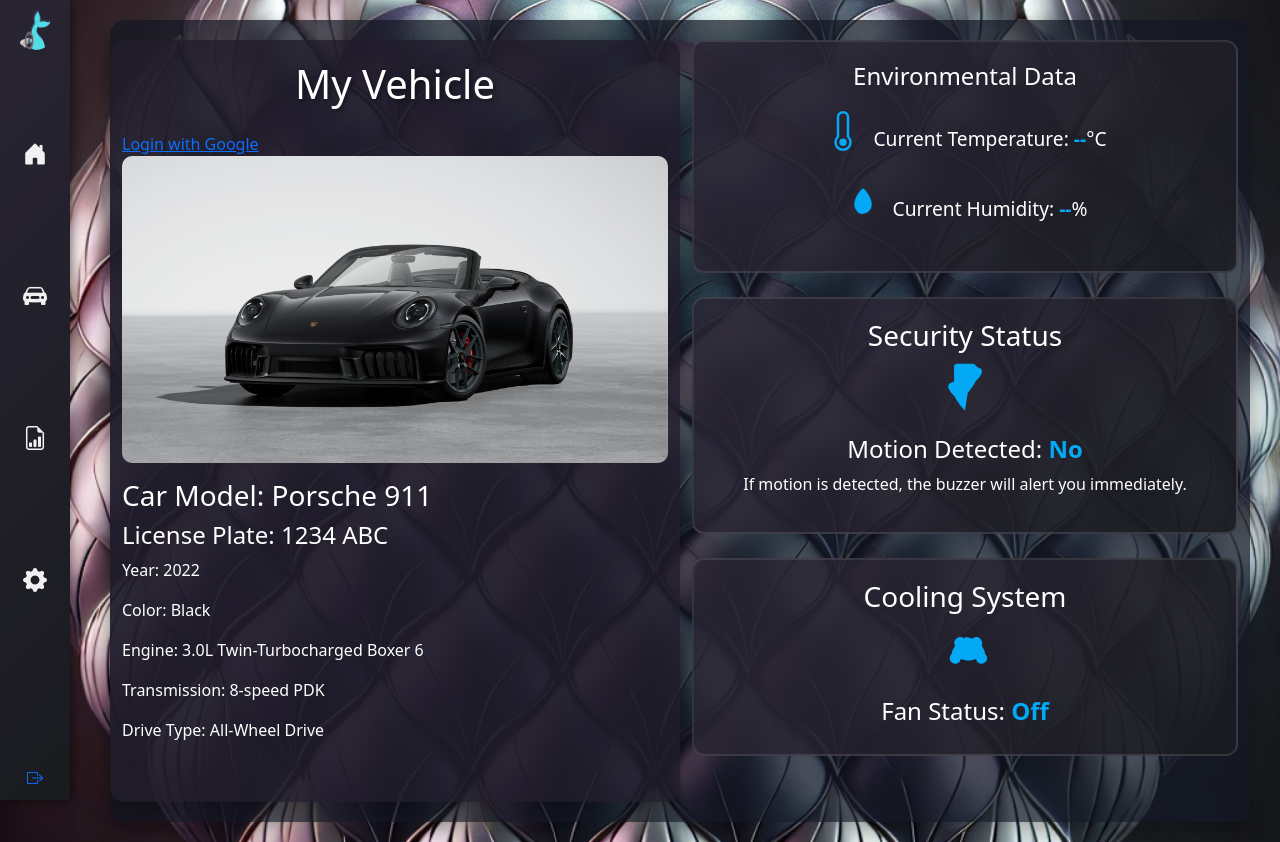
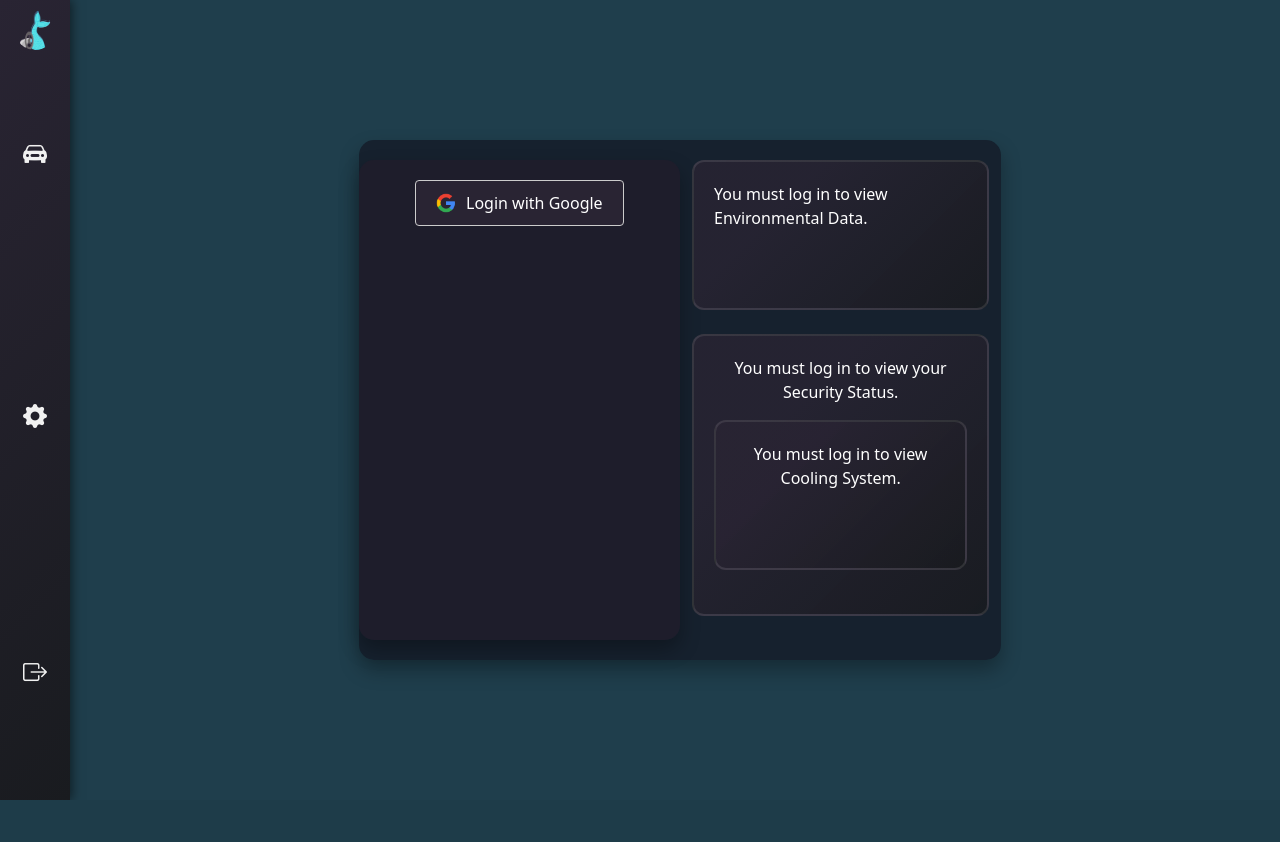
Before and after one commit to meghank1066/IOT_CarSystem, a Flask app: page / in a window 1280 px wide. After the commit the page ends 800 px from the top, so only its background shows below. Run offline with Flask 3, Linux system fonts and the light colour scheme; some libraries are stand-ins or nearby versions.

Commit message:
git commit - updated templates - got google login to work on local domain. - been working on sensors however cant seem to figure it out currently - trying to set up pubnub but waiting

```diff
--- a/app.py
+++ b/app.py
@@ -1,15 +1,52 @@
 from flask import Flask, render_template, session, url_for, abort, request, redirect, send_from_directory, jsonify
-from google_auth_oauthlib.flow import Flow
+from authlib.integrations.flask_client import OAuth
 import os
 from dotenv import load_dotenv
+from authlib.integrations.flask_client import OAuth
 import mysql.connector
 from flask_session import Session
 import requests
-from pubnub import Pubnub
-from dotenv import load_dotenv
-from pubnub.pam import AccessManager
+from pubnub.pubnub import PubNub
+from pubnub.pnconfiguration import PNConfiguration
+from pubnub.models.consumer.access_manager import PNGrantTokenResult
 
 load_dotenv()
+
+# flask
+
+app = Flask(__name__)
+app.secret_key = os.getenv("FLASK_SECRET_KEY")
+
+# pubnub
+pnconfig = PNConfiguration()
+pnconfig.publish_key = os.getenv("PUBNUB_PUBLISH_KEY")
+pnconfig.subscribe_key = os.getenv("PUBNUB_SUBSCRIBE_KEY")
+pnconfig.ssl = True
+pnconfig.cipher_key = os.getenv("PUBNUB_CIPHER_KEY")
+pnconfig.uuid = "server-app"
+# pnconfig.user_id = "server-app"
+
+pubnub = PubNub(pnconfig)
+
+
+
+
+
+
+
+# google oauth
+
+oauth = OAuth(app)
+CONF_URL = 'https://accounts.google.com/.well-known/openid-configuration'
+google = oauth.register(
+    name='google',
+    server_metadata_url=CONF_URL,
+    client_id=os.getenv("GOOGLE_CLIENT_ID"),
+    client_secret=os.getenv("GOOGLE_CLIENT_SECRET"),
+    client_kwargs={'scope': 'openid email profile'}
+)
+
+# database
 
 def get_db_connection():
     return mysql.connector.connect(
@@ -19,11 +56,9 @@ def get_db_connection():
         database=os.environ.get("DB_NAME", "autosiren")
     )
 
-pubnub = Pubnub(publish_key=os.getenv("PUBNUB_PUBLISH_KEY"),
-                subscribe_key=os.getenv("PUBNUB_SUBSCRIBE_KEY"))
-
+# flask app
 app = Flask(__name__)
-app.secret_key = os.environ.get("FLASK_SECRET_KEY")
+app.secret_key = os.getenv("FLASK_SECRET_KEY")
 app.config['SESSION_TYPE'] = 'filesystem'
 app.config['SESSION_PERMANENT'] = False
 app.config['SESSION_USE_SIGNER'] = True
@@ -33,24 +68,25 @@ app.config['SESSION_COOKIE_SAMESITE'] = 'Lax'
 app.config['SESSION_COOKIE_NAME'] = 'session'
 Session(app)
 
-def pubnub_callback(message, channel):
-    print(f"Received message from {channel}: {message}")
+pubnub.publish().channel("iot_channel").message({"data": "Hello IoT!"}).sync()
 
-pubnub.subscribe(channels=["iot_channel"], callback=pubnub_callback)
+@app.route("/pubnub/token")
+def pubnub_token():
+    token_result: PNGrantTokenResult = pubnub.grant_token() \
+        .resources() \
+        .channels({"iot_channel": {"read": True, "write": True}}) \
+        .ttl(60) \
+        .sync()
 
-pam = AccessManager(pubnub)
-
-pubnub.grant(
-    channels=["iot_channel"],
-    read=True,
-    write=True,
-    ttl=60,
-    auth_keys=["device_auth_key"]
-)
+    return jsonify({"token": token_result.token})
 
 
 @app.route("/", methods=["GET", "POST"])
 def index():
+    if 'user' in session:
+        session['email'] = session['user']['email']
+    else:
+        session.pop('email', None)
     return render_template("index.html")
 
 
@@ -70,13 +106,25 @@ def favicon():
 
 @app.route("/login")
 def login():
-    return render_template("login.html")
+  redirect_uri = url_for('authorize', _external=True)
+  return google.authorize_redirect(redirect_uri)
 
+@app.route('/authorize')
+def authorize():
+    token = google.authorize_access_token()
+    user_info = token['userinfo']
+    session['user'] = user_info
+    session['email'] = user_info['email']
+    return redirect(url_for('index'))
 
-@app.route("/logout")
+@app.route("/settings")
+def settings():
+    return render_template("settings.html")
+
+@app.route('/logout')
 def logout():
-    session.clear()
-    return redirect("/")
+    session.pop('user', None)
+    return redirect('/')
 
 @app.route("/protected_area")
 def protected_area():
@@ -86,21 +134,21 @@ def protected_area():
         <a href='/logout'><button>Log out</button></a>
     """
 
-@app.route('/facebook_login', methods=['POST'])
-def facebook_login():
-    data = request.get_json()
-    access_token = data.get('accessToken')
+# @app.route('/facebook_login', methods=['POST'])
+# def facebook_login():
+#     data = request.get_json()
+#     access_token = data.get('accessToken')
 
-    validation_url = f"https://graph.facebook.com/debug_token?input_token={access_token}&access_token={app.config['FACEBOOK_APP_ID']}|{app.config['FACEBOOK_APP_SECRET']}"
-    response = requests.get(validation_url)
-    result = response.json()
+#     validation_url = f"https://graph.facebook.com/debug_token?input_token={access_token}&access_token={app.config['FACEBOOK_APP_ID']}|{app.config['FACEBOOK_APP_SECRET']}"
+#     response = requests.get(validation_url)
+#     result = response.json()
 
-    if result.get('data', {}).get('is_valid'):
-        user_info = requests.get(f'https://graph.facebook.com/me?fields=id,name,email&access_token={access_token}')
-        user_data = user_info.json()
-        return jsonify(user_data)
-    else:
-        return jsonify({'error': 'Invalid token'}), 400
+#     if result.get('data', {}).get('is_valid'):
+#         user_info = requests.get(f'https://graph.facebook.com/me?fields=id,name,email&access_token={access_token}')
+#         user_data = user_info.json()
+#         return jsonify(user_data)
+#     else:
+#         return jsonify({'error': 'Invalid token'}), 400
 
 if __name__ == "__main__":
     app.run(debug=True)
--- a/static/css/dashboard.css
+++ b/static/css/dashboard.css
@@ -1,8 +1,9 @@
 body {
-    background-image: url('/static/images/scales.png');
-    background-size: cover;
+    /* background-image: url('/static/images/scales.png'); */
+    background-color: #1f3e4c;
+    /* background-size: cover;
     background-repeat: no-repeat;
-    background-position: center;
+    backgro#917c7cposition: center; */
     color: #f1f1f1;
     font-family: 'Roboto', sans-serif;
     margin: 0;
@@ -48,7 +49,7 @@ h3, h4, p
 }
 
 .left-section,
-.right-section {
+.right-section  {
     flex: 1;
     display: flex;
     flex-direction: column;
@@ -63,7 +64,7 @@ h3, h4, p
     align-items: center;
 }
 
-.left-section img {
+.left-section img:not(.google-icon) {
     max-width: 100%;
     border-radius: 10px;
     margin-bottom: 20px;
@@ -236,9 +237,22 @@ p {
 }
 
 .container {
-    margin-left: 270px; /* Adjust based on sidebar width */
+    margin-left: 270px;
     padding: 20px;
 }
+
+
+.slim-sidebar ul li:last-child {
+    margin-bottom: 5px;
+}
+
+.slim-sidebar ul li:last-child a {
+    line-height: 0.10;
+}
+
+
+
+
 
 /* Responsive Sidebar */
 @media (max-width: 768px) {
--- /dev/null
+++ b/static/css/layout.css
@@ -0,0 +1,100 @@
+.btn-google {
+    display: inline-flex;
+    align-items: center;
+    gap: 10px;
+    background-color: #292433;
+    color: #ffffff;
+    border: 1px solid #ccc;
+    border-radius: 4px;
+    padding: 10px 20px;
+    font-weight: 500;
+    text-decoration: none;
+    transition: background-color 0.3s, box-shadow 0.3s;
+}
+
+.btn-google:hover {
+    background-color: #1a1620;
+    box-shadow: 0 2px 4px rgba(0,0,0,0.2);
+}
+
+.google-icon {
+    width: 20px;
+    height: 20px;
+}
+
+ .slim-sidebar {
+            position: fixed;
+            top: 0;
+            left: 0;
+            height: 100%;
+            width: 70px;
+            background: linear-gradient(135deg, #292433, #191b1f);
+            display: flex;
+            flex-direction: column;
+            align-items: center;
+            justify-content: space-between;
+            padding: 10px 0;
+            box-shadow: 2px 0 10px rgba(0, 0, 0, 0.5);
+            z-index: 1000;
+
+        }
+
+        .slim-sidebar img {
+            width: 40px;
+            height: 40px;
+            border-radius: 50%;
+            margin-bottom: 10px;
+        }
+
+        .slim-sidebar ul {
+            margin-top: 5px;
+            list-style: none;
+            padding: 0;
+            margin: 0;
+            flex-grow: 1;
+            display: flex;
+            flex-direction: column;
+            align-items: center;
+            gap: 140px;
+        }
+
+        .slim-sidebar ul li {
+            width: 100%;
+            text-align: center;
+            padding-top: 80%;
+            margin-top: 70%;
+        }
+
+        .slim-sidebar ul li a {
+            display: block;
+            text-decoration: none;
+            color: #f1f1f1;
+            font-size: 1.2rem;
+            padding: 10px;
+            transition: background 0.3s;
+        }
+
+        .slim-sidebar ul li a:hover {
+            background: #03a9f4;
+            border-radius: 50%;
+            color: #fff;
+        }
+
+        .slim-sidebar ul li a i {
+            font-size: 1.5rem;
+        }
+
+        .main-content {
+            margin-left: 80px;
+            padding: 20px;
+        }
+
+        @media (max-width: 768px) {
+            .slim-sidebar {
+                width: 60px;
+            }
+
+            .main-content {
+                margin-left: 70px;
+            }
+        }
--- a/templates/index.html
+++ b/templates/index.html
@@ -3,9 +3,9 @@
 <div class="container">
     <div class="row">
         <div class="col-md-6 left-section">
+            {% if session.email %}
             <div class="myvehicle mb-4">
                 <h1 class="mb-4">My Vehicle</h1>
-                <a href="{{ url_for('login') }}">Login with Google</a>
                 <img src="{{ url_for('static', filename='images/myporsche.png') }}" alt="Car" class="img-fluid mb-3">
                 <h3>Car Model: Porsche 911</h3>
                 <h4>License Plate: 1234 ABC</h4>
@@ -15,10 +15,22 @@
                 <p>Transmission: 8-speed PDK</p>
                 <p>Drive Type: All-Wheel Drive</p>
             </div>
+            {% else %}
+            <div class="myvehicle mb-4">
+              <a href="{{ url_for('login') }}" class="btn-google">
+    <img src="{{ url_for('static', filename='images/logo.png') }}"
+         alt="Google logo"
+         class="google-icon">
+    Login with Google
+</a>
+            </div>
+            {% endif %}
         </div>
         <div class="col-md-6">
             <div class="temperature mb-4">
+                {% if session.email %}
                 <h3>Environmental Data</h3>
+
                 <div class="data-row">
                     <svg xmlns="http://www.w3.org/2000/svg" width="40" height="40" fill="currentColor" class="bi bi-thermometer" viewBox="0 0 16 16">
                         <path d="M8 14a1.5 1.5 0 1 0 0-3 1.5 1.5 0 0 0 0 3" />
@@ -33,8 +45,13 @@
                     </svg>
                     <h4>Current Humidity: <span id="current_humidity">--</span>%</h4>
                 </div>
-            </div>
+                  {% else %}
+<p class="mb-3">You must log in to view Environmental Data.</p>
+{% endif %}
+
+                </div>
             <div class="motion-detection mb-4">
+                {% if session.email %}
                 <h3>Security Status</h3>
                 <svg xmlns="http://www.w3.org/2000/svg" width="60" height="60" fill="currentColor" class="bi bi-shield-shaded" viewBox="0 0 16 16">
                     <path d="M5.072 1.513a1 1 0 0 1 .856-.507h4.144a1 1 0 0 1 .856.507l.093.16a1 1 0 0 0 .514.336l.176.036a1 1 0 0 1 .743.636l.032.095a1 1 0 0 1-.031.719l-.33.659a4.993 4.993 0 0 1-.752.959l-.474.453a6.992 6.992 0 0 1-.941 1.56l-.542.786a7.998 7.998 0 0 1-.689.828L8 13.536l-.688-.792a8.008 8.008 0 0 1-.686-.829l-.542-.786a6.992 6.992 0 0 1-.941-1.56l-.474-.453a4.992 4.992 0 0 1-.752-.96l-.33-.658a1 1 0 0 1-.031-.719l.032-.095a1 1 0 0 1 .743-.636l.176-.036a1 1 0 0 0 .514-.336l.093-.16z"/>
@@ -42,14 +59,21 @@
                 <h4>Motion Detected: <span id="motion_status">No</span></h4>
                 <p>If motion is detected, the buzzer will alert you immediately.</p>
             </div>
-
+                  {% else %}
+<p class="mb-3">You must log in to view your Security Status.</p>
+{% endif %}
             <div class="cooling-system mb-4">
+                {% if session.email %}
                 <h3>Cooling System</h3>
                 <svg xmlns="http://www.w3.org/2000/svg" width="60" height="60" fill="currentColor" class="bi bi-fan" viewBox="0 0 16 16">
                     <path d="M8 8.5A1.5 1.5 0 1 1 6.5 7a1.5 1.5 0 0 1 1.5 1.5zm0-4.474a4.472 4.472 0 0 1 1.932.456 1.5 1.5 0 0 1 2.04-.157c.59.528.755 1.354.5 2.065a4.492 4.492 0 0 1 .918 2.11 1.5 1.5 0 1 1-2.452 1.367 4.491 4.491 0 0 1-2.033.394 4.491 4.491 0 0 1-2.033-.394 1.5 1.5 0 1 1-2.452-1.367 4.492 4.492 0 0 1 .918-2.11 1.5 1.5 0 0 1 .5-2.065 1.5 1.5 0 0 1 2.04.157A4.472 4.472 0 0 1 8 4.026z"/>
                 </svg>
                 <h4>Fan Status: <span id="fan_status">Off</span></h4>
             </div>
+                              {% else %}
+<p class="mb-3">You must log in to view Cooling System.</p>
+
+{% endif %}
         </div>
     </div>
 </div>
--- a/templates/layout.html
+++ b/templates/layout.html
@@ -4,102 +4,30 @@
     <meta charset="UTF-8">
     <meta name="viewport" content="width=device-width, initial-scale=1.0">
     <title>AutoSiren</title>
-    <script async defer crossorigin="anonymous"
+    <!-- <script async defer crossorigin="anonymous"
     src="https://connect.facebook.net/en_US/sdk.js"></script>
-    <script async defer crossorigin="anonymous" src="https://connect.facebook.net/en_US/sdk.js"></script>
+    <script async defer crossorigin="anonymous" src="https://connect.facebook.net/en_US/sdk.js"></script> -->
     <script>
-        window.fbAsyncInit = function() {
-            FB.init({
-                appId      : 'your_facebook_app_id',
-                cookie     : true,
-                xfbml      : true,
-                version    : 'v17.0'
-            });
-            FB.AppEvents.logPageView();
-        };
+        // window.fbAsyncInit = function() {
+        //     FB.init({
+        //         appId      : 'your_facebook_app_id',
+        //         cookie     : true,
+        //         xfbml      : true,
+        //         version    : 'v17.0'
+        //     });
+        //     FB.AppEvents.logPageView();
+        // };
     </script>
     <link rel="icon" type="image/png" href="{{ url_for('static', filename='favicon.png') }}">
 
     <link rel="stylesheet" type="text/css" href="{{ url_for('static', filename='css/dashboard.css') }}">
+      <link rel="stylesheet" type="text/css" href="{{ url_for('static', filename='css/layout.css') }}">
     <link href="https://cdn.jsdelivr.net/npm/bootstrap@5.3.3/dist/css/bootstrap.min.css" rel="stylesheet"
           integrity="sha384-QWTKZyjpPEjISv5WaRU9OFeRpok6YctnYmDr5pNlyT2bRjXh0JMhjY6hW+ALEwIH" crossorigin="anonymous">
     <style>
-        .slim-sidebar {
-            position: fixed;
-            top: 0;
-            left: 0;
-            height: 100%;
-            width: 70px;
-            background: linear-gradient(135deg, #292433, #191b1f);
-            display: flex;
-            flex-direction: column;
-            align-items: center;
-            justify-content: space-between;
-            padding: 10px 0;
-            box-shadow: 2px 0 10px rgba(0, 0, 0, 0.5);
-            z-index: 1000;
-
-        }
-
-        .slim-sidebar img {
-            width: 40px;
-            height: 40px;
-            border-radius: 50%;
-            margin-bottom: 10px;
-        }
-
-        .slim-sidebar ul {
-            margin-top: 5px;
-            list-style: none;
-            padding: 0;
-            margin: 0;
-            flex-grow: 1;
-            display: flex;
-            flex-direction: column;
-            align-items: center;
-            gap: 20px;
-        }
-
-        .slim-sidebar ul li {
-            width: 100%;
-            text-align: center;
-            padding-top: 80%;
-            margin-top: 70%;
-        }
-
-        .slim-sidebar ul li a {
-            display: block;
-            text-decoration: none;
-            color: #f1f1f1;
-            font-size: 1.2rem;
-            padding: 10px;
-            transition: background 0.3s;
-        }
-
-        .slim-sidebar ul li a:hover {
-            background: #03a9f4;
-            border-radius: 50%;
-            color: #fff;
-        }
-
-        .slim-sidebar ul li a i {
-            font-size: 1.5rem;
-        }
-
-        .main-content {
-            margin-left: 80px;
-            padding: 20px;
-        }
-
-        @media (max-width: 768px) {
-            .slim-sidebar {
-                width: 60px;
-            }
-
-            .main-content {
-                margin-left: 70px;
-            }
-        }
+    body{
+        background-color: #1f3e4c;
+    }
     </style>
 </head>
 <body>
@@ -108,15 +36,14 @@
             <img src="{{ url_for('static', filename='favicon.png') }}" alt="Logo">
         </div>
         <ul>
-            <li><a href="#" title="Dashboard"><i class="bi bi-house-door-fill"></i></a></li>
-            <li><a href="#" title="My Vehicle"><i class="bi bi-car-front-fill"></i></a></li>
-            <li><a href="#" title="Reports"><i class="bi bi-file-earmark-bar-graph"></i></a></li>
-            <li><a href="#" title="Settings"><i class="bi bi-gear-fill"></i></a></li>
+             <li><a href="{{ url_for('index') }}" title="My Account"><i class="bi bi-car-front-fill"></i></a></li>
+            <!-- <li><a href="#" title="Reports"><i class="bi bi-file-earmark-bar-graph"></i></a></li> -->
+         <li><a href="{{ url_for('settings') }}" title="Settings"><i class="bi bi-gear-fill"></i></a></li>
+              <li><a href="{{ url_for('logout') }}" title="Logout"><i class="bi bi-box-arrow-right"></i></a></li>
         </ul>
-        <div>
-            <a href="#" title="Logout"><i class="bi bi-box-arrow-right"></i></a>
-        </div>
     </div>
+
+
 
     <div class="main-content">
         {% block body %}
--- a/templates/login.html
+++ b/templates/login.html
@@ -3,7 +3,7 @@
 {% block body %}
   <h1>Login to Your Car App</h1>
   <div>
-    <p>Please log in with Facebook to continue:</p>
+    <p>Please log in with Google to continue:</p>
 
     <fb:login-button
         scope="public_profile,email"
--- a/templates/success.html
+++ b/templates/success.html
@@ -1,4 +1,4 @@
-{% extends "layout.html" %}
+ {% extends "layout.html" %}
 {% block body %}
     <div class="container mt-5">
         <div class="alert alert-success" role="alert">
```
Also changed, not shown: templates/settings.html (added, +12 -0 lines), static/images/logo.png (added), 3 other files.
